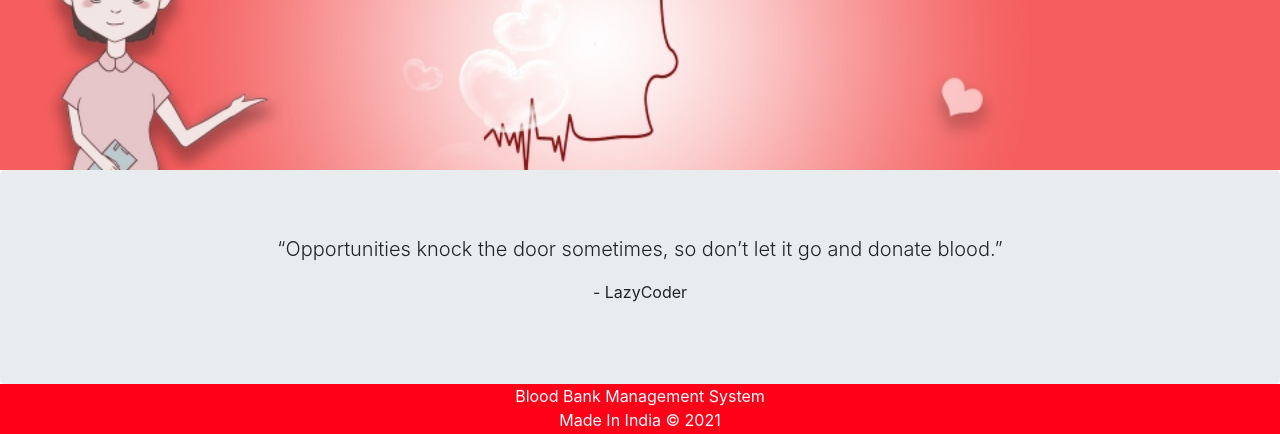
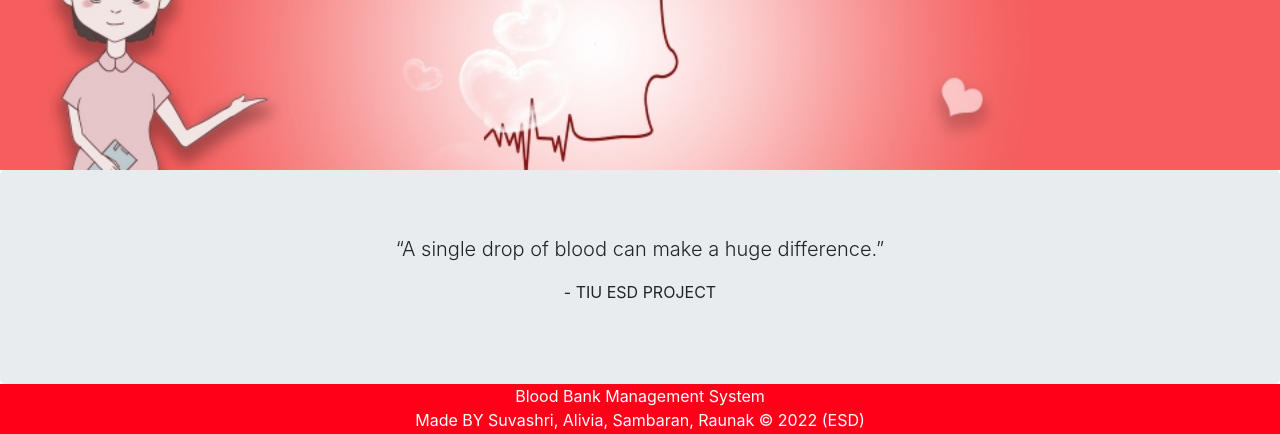
Before and after one commit to Raunak0604/Blood-bank-_Management_System, a Django app: page / in a window 1280 px wide. Shown: the part 414-848 px from the top of the page. Run offline with Django 3.2, Linux system fonts and the light colour scheme; data comes from the database, SQL or seed files in the repository; both versions use the stored data as it was after the commit; some libraries are stand-ins or nearby versions.

Commit message:
File added

```diff
--- a/templates/blood/footer.html
+++ b/templates/blood/footer.html
@@ -20,7 +20,7 @@
 <div class="footer">
   <p>Blood Bank Management System
       <br>
-      Made In India &copy; 2021
+      Made BY Suvashri, Alivia, Sambaran, Raunak &copy; 2022 (ESD)
   </p>
 
 </div>
--- a/templates/blood/index.html
+++ b/templates/blood/index.html
@@ -30,10 +30,10 @@
 
   <div class="jumbotron" style="margin-top: 0px;margin-bottom: 0px;">
 
-    <p class="lead text-center">“Opportunities knock the door sometimes, so don’t let it go and donate blood.”
+    <p class="lead text-center">“A single drop of blood can make a huge difference.”
       </p>
 
-    <p class="text-center">- LazyCoder</p>
+    <p class="text-center">- TIU ESD PROJECT </p>
 
   </div>
   {% include "blood/footer.html" %}
```
Also changed, not shown: db.sqlite3, 1 other file.
